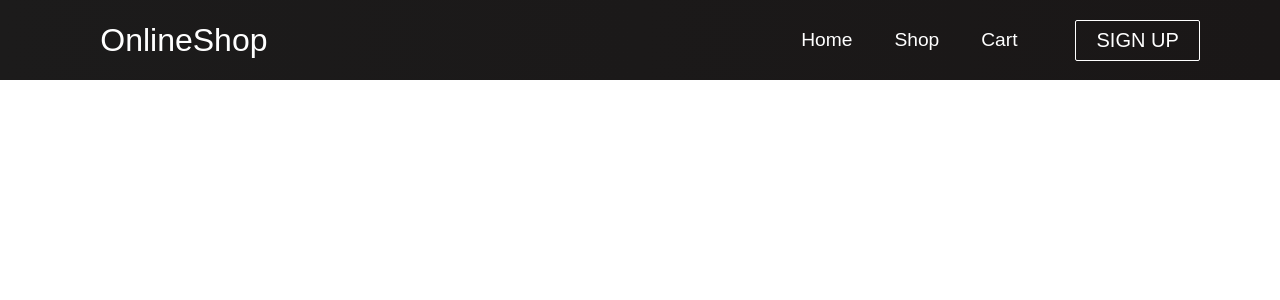
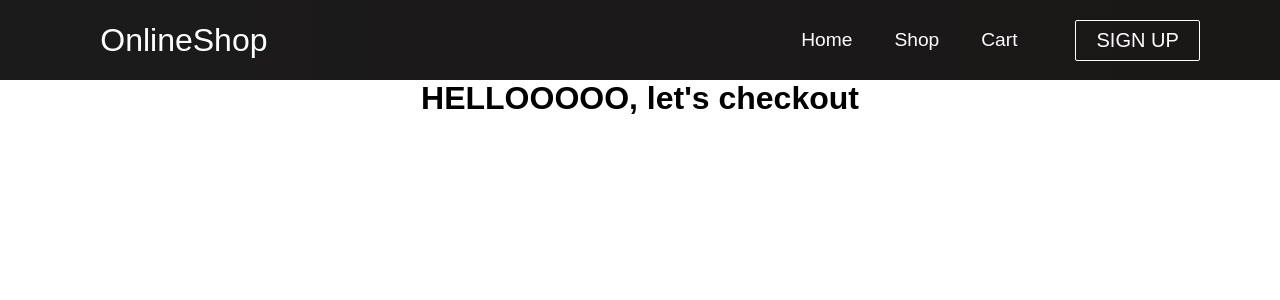
Before and after one commit to pinkx-xlink/react-shopping-cart-project, a React (Create React App) app in the folder shopping-cart/: page /cart in a window 1280 px wide. Shown: the top 300 px of the page. Built offline with nearby package versions, Linux system fonts and the light colour scheme.

Commit message:
Create MyCart.js, a page like Home and Shop that will hold our cart logic

```diff
--- a/shopping-cart/src/App.js
+++ b/shopping-cart/src/App.js
@@ -4,6 +4,7 @@ import Navbar from './components/Navbar';
 import { BrowserRouter as Router, Route, Routes as Switch, BrowserRouter } from 'react-router-dom';
 import Home from './components/pages/Home';
 import Shop from './components/pages/Shop';
+import MyCart from './components/pages/MyCart';
 // import Products from './components/pages/Products';
 // import Services from './components/pages/Services';
 // import SignUp from './components/pages/SignUp';
@@ -21,7 +22,7 @@ function App() {
         <Switch>
           <Route path='/' exact element={< Home />}></Route>
           <Route path='/shop' exact element={< Shop />}></Route>
-
+          <Route path='/cart' exact element={< MyCart />}></Route>
           {/* <Route path='/products' exact element={< Products />}></Route>
           <Route path='/sign-up' exact element={< SignUp />}></Route> */}
         {/* Add to Cart logic */}
--- /dev/null
+++ b/shopping-cart/src/components/pages/MyCart.js
@@ -0,0 +1,9 @@
+const MyCart = () => {
+
+    return (
+        <>
+            <h1>HELLOOOOO, let's checkout</h1>
+        </>
+    )
+}
+export default MyCart
```
